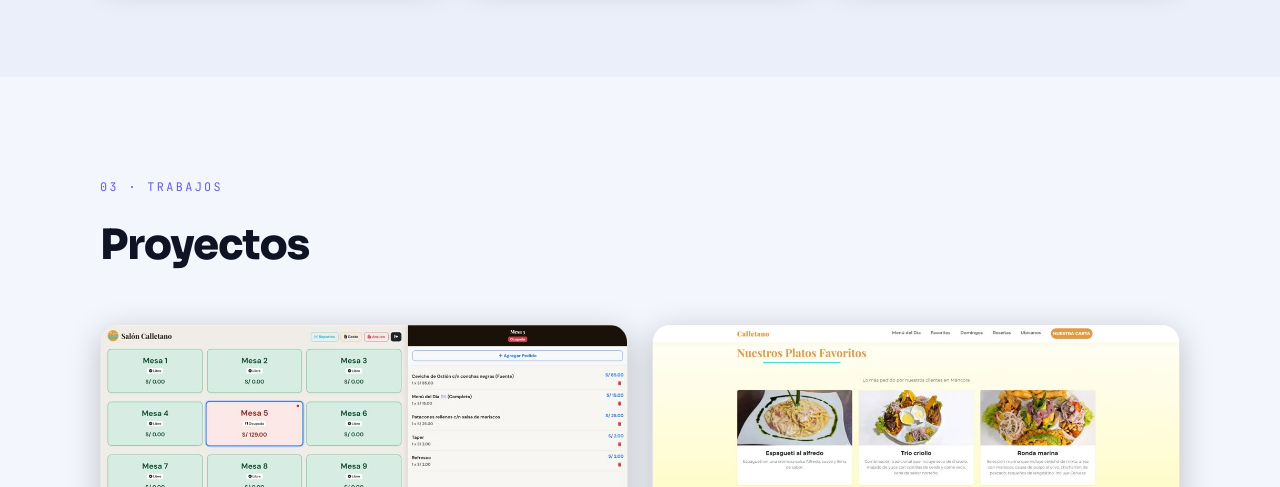
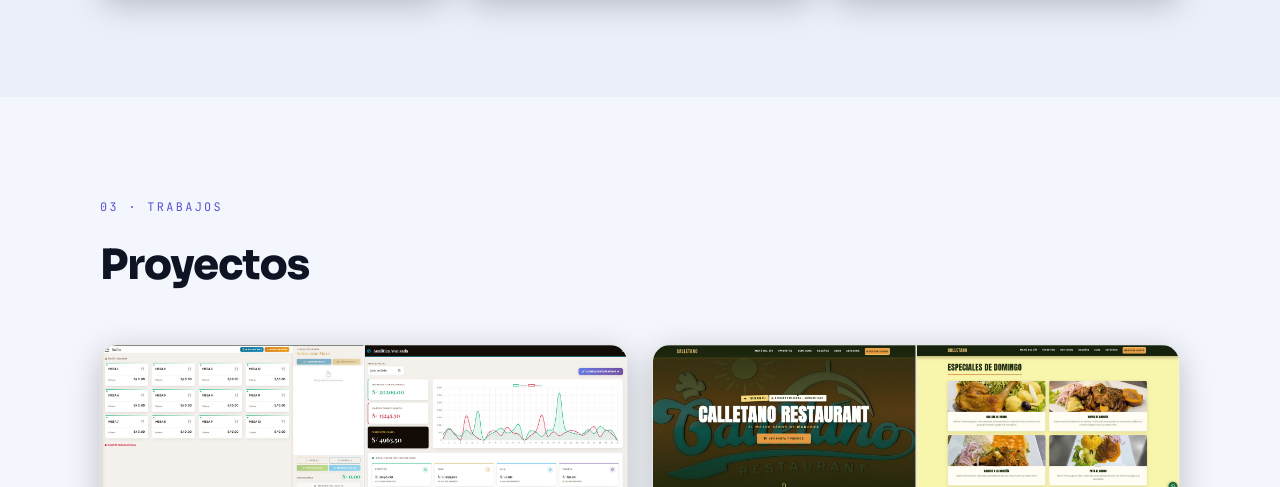
Before and after one commit to JuanCall/Portafolio-Web, a plain HTML site: page index.html in a window 1280 px wide. Shown: the part 2313-2800 px from the top of the page. Drawn offline with Linux system fonts and the light colour scheme.

Commit message:
feat: actualización de proyectos Calletano con galería 2-up e imágenes optimizadas

```diff
--- a/index.html
+++ b/index.html
@@ -153,7 +153,7 @@
             <div class="stack mono">React · Node.js · React Native · Firebase</div>
             <div class="btns">
                 <a href="#proyectos" class="btn btn-primary">Ver proyectos</a>
-                <a href="docs/CV - Calle Rosales.docx" download class="btn btn-ghost">Descargar CV</a>
+                <a href="docs/CV - Calle Rosales.pdf" download class="btn btn-ghost">Descargar CV</a>
             </div>
         </div>
         <div class="scroll-hint" aria-hidden="true"><span class="mono">scroll</span><i></i></div>
@@ -250,11 +250,14 @@
                 <h2 class="sec-title">Proyectos</h2>
                 <div class="projects-grid reveal">
                     <article class="project-card glass">
-                        <div class="shot"><img src="img/SistemaPOS_Calletano.jpg" alt="Captura del sistema Calletano POS" loading="lazy" decoding="async" width="640" height="360"></div>
+                        <div class="shot">
+                            <div class="shot-frame"><img src="img/SistemaPOSCuadriculaMesas.jpg" alt="Cuadrícula de mesas del salón en Calletano POS" loading="lazy" decoding="async" width="640" height="360"></div>
+                            <div class="shot-frame"><img src="img/SistemaPOSGraficoAnalitica.jpg" alt="Dashboard de analítica y ventas de Calletano POS" loading="lazy" decoding="async" width="640" height="360"></div>
+                        </div>
                         <div class="p-body">
                             <div class="p-top"><span class="badge mono">FLAGSHIP</span><span class="p-year mono">2026</span></div>
                             <h3>Calletano POS</h3>
-                            <p>Sistema de Punto de Venta para Restaurantes con tres componentes sincronizados en tiempo real: caja de escritorio (Electron + React), app móvil POS-Mozo (React Native/Expo/TypeScript) y web. API REST y tiempo real con Socket.IO sobre SQLite, autenticación segura (bcrypt), validación (Zod) y logging (Winston). Gestión de salón, cobros mixtos, boletas con QR SUNAT, arqueo de caja, dashboard gerencial (Chart.js), inventario, delivery, club de clientes e instalador de Windows (NSIS).</p>
+                            <p>Módulo administrativo (POS): centraliza la operación del restaurante en un solo flujo sincronizado. Caja de escritorio (Electron + React), app móvil para mozos (React Native) y panel web sobre una API REST con Socket.IO y SQLite. Cubre salón y mesas, cobros mixtos, boletas con QR SUNAT, arqueo de caja, inventario y dashboard gerencial con Chart.js.</p>
                             <ul class="tags mono"><li>React</li><li>Node.js</li><li>Electron</li><li>Socket.IO</li><li>SQLite</li><li>Chart.js</li></ul>
                             <div class="p-links">
                                 <a href="https://github.com/JuanCall/Web-Calletano-Restaurant" target="_blank" rel="noopener noreferrer" class="link">Código →</a>
@@ -262,11 +265,14 @@
                         </div>
                     </article>
                     <article class="project-card glass">
-                        <div class="shot"><img src="img/Web-CalletanoRestaurant.jpg" alt="Captura del sitio Calletano Web" loading="lazy" decoding="async" width="640" height="360"></div>
+                        <div class="shot">
+                            <div class="shot-frame"><img src="img/PortadaWebCalletano.jpg" alt="Portada del sitio web de Calletano Restaurant" loading="lazy" decoding="async" width="640" height="360"></div>
+                            <div class="shot-frame"><img src="img/EspecialesWebCalletano.jpg" alt="Página de especiales y menú digital de Calletano Web" loading="lazy" decoding="async" width="640" height="360"></div>
+                        </div>
                         <div class="p-body">
                             <div class="p-top"><span class="badge mono">EN VIVO</span><span class="p-year mono">2026</span></div>
                             <h3>Calletano Web</h3>
-                            <p>Sitio público del restaurante con menú digital: carta y menú del día en línea, precios y estado abierto/cerrado en tiempo real desde Firestore, y pedidos directos por WhatsApp. SEO técnico (Schema.org, Open Graph, sitemap.xml, robots.txt) y diseño mobile-first, desplegado en Firebase Hosting.</p>
+                            <p>Módulo web público: la cara del restaurante hacia el cliente, con carta y menú del día, disponibilidad y estado abierto/cerrado en tiempo real desde Firestore, y pedidos directos por WhatsApp. Diseño mobile-first con SEO técnico (Schema.org, Open Graph, sitemap) sobre Firebase Hosting.</p>
                             <ul class="tags mono"><li>JavaScript</li><li>Firebase</li><li>Bootstrap 5</li><li>SEO</li></ul>
                             <div class="p-links">
                                 <a href="https://github.com/JuanCall/Web-Calletano-Restaurant" target="_blank" rel="noopener noreferrer" class="link">Código →</a>
--- a/styles.css
+++ b/styles.css
@@ -10,13 +10,17 @@
     --bg-alt: #0A101F;
     --ink: #EAF0FF;
     --ink-dim: rgba(234, 240, 255, 0.66);
-    --ink-faint: rgba(234, 240, 255, 0.44);
+    /* 0.44 daba 3.97:1 sobre la tarjeta glass; 0.54 sube a ~5.4:1 */
+    --ink-faint: rgba(234, 240, 255, 0.54);
     --line: rgba(255, 255, 255, 0.1);
     --violet: #8B7CFF;
     --cyan: #4FE0FF;
     --pink: #EC6BC8;
     --grad: linear-gradient(100deg, var(--violet) 0%, var(--cyan) 100%);
     --grad-soft: linear-gradient(100deg, rgba(139, 124, 255, 0.14), rgba(79, 224, 255, 0.14));
+    /* Tinta sobre superficies pintadas con --grad. El gradiente se mantiene brillante,
+       así que el texto se oscurece en el tema oscuro (blanco sobre el cian daba 1.56:1). */
+    --on-accent: #070B16;
     --glass: rgba(255, 255, 255, 0.045);
     --glass-strong: rgba(255, 255, 255, 0.07);
     --font-display: 'Sora', system-ui, sans-serif;
@@ -32,13 +36,19 @@
     --bg-alt: #EAEFF9;
     --ink: #0E1424;
     --ink-dim: rgba(14, 20, 36, 0.7);
-    --ink-faint: rgba(14, 20, 36, 0.46);
+    /* 0.46 daba 2.99:1 sobre --bg-alt; 0.64 sube a ~5.2:1 */
+    --ink-faint: rgba(14, 20, 36, 0.64);
     --line: rgba(14, 20, 36, 0.1);
     --violet: #6D5AE0;
     --cyan: #0891B2;
     --pink: #C026A9;
-    --grad: linear-gradient(100deg, #6D5AE0 0%, #0891B2 100%);
+    /* Los dos extremos de --grad se oscurecen sólo dentro del gradiente: como tinta sobre
+       los fondos claros del tema, #0891B2 daba 3.2:1 y #6D5AE0 4.35:1 (labels, fechas,
+       badges, strong y enlaces son texto pequeño). También deja blanco encima del CTA.
+       --violet y --cyan siguen brillantes para bordes, orbes y el punto de "disponible". */
+    --grad: linear-gradient(100deg, #6150D8 0%, #0D6E88 100%);
     --grad-soft: linear-gradient(100deg, rgba(109, 90, 224, 0.1), rgba(8, 145, 178, 0.1));
+    --on-accent: #FFFFFF;
     --glass: rgba(255, 255, 255, 0.75);
     --glass-strong: rgba(255, 255, 255, 0.92);
 }
@@ -68,7 +78,7 @@ img { display: block; }
 .mono { font-family: var(--font-mono); font-variant-numeric: tabular-nums; }
 .display { font-family: var(--font-display); font-weight: 800; letter-spacing: -0.025em; line-height: 1.1; text-wrap: balance; }
 
-.skip-link { position: fixed; top: -100px; left: 12px; z-index: 300; background: var(--violet); color: #fff; padding: 10px 18px; font-family: var(--font-mono); font-size: 0.78rem; text-decoration: none; border-radius: 10px; }
+.skip-link { position: fixed; top: -100px; left: 12px; z-index: 300; background: var(--grad); color: var(--on-accent); padding: 10px 18px; font-family: var(--font-mono); font-size: 0.78rem; text-decoration: none; border-radius: 10px; }
 
 /* --- Scroll progress (animate) --- */
 /* Propósito: indicación de estado (progreso de lectura), no un evento; sigue el gesto 1:1. */
@@ -110,7 +120,7 @@ img { display: block; }
     padding: 8px 14px; border-radius: 10px; transition: color 0.2s ease, background 0.2s ease;
 }
 .links a:hover, .links a.active { color: var(--ink); background: var(--glass); }
-.links a.cta { background: var(--grad); color: #fff; font-weight: 600; }
+.links a.cta { background: var(--grad); color: var(--on-accent); font-weight: 600; }
 .links a.cta:hover { box-shadow: 0 6px 24px rgba(139, 124, 255, 0.4); }
 
 .right { display: flex; align-items: center; gap: 10px; }
@@ -134,7 +144,9 @@ img { display: block; }
 .nav-mobile a:hover { color: var(--violet); }
 
 /* --- Hero --- */
-.hero { min-height: 100vh; display: flex; align-items: center; justify-content: center; text-align: center; padding: 130px 24px 90px; position: relative; overflow: hidden; }
+/* El padding inferior reserva la franja del scroll-hint (68px + 30px de separación):
+   con 90px la caja del hint solapaba 8px la de los botones cuando 100vh no alcanzaba. */
+.hero { min-height: 100vh; display: flex; align-items: center; justify-content: center; text-align: center; padding: 130px 24px 110px; position: relative; overflow: hidden; }
 
 .hero-bg { position: absolute; inset: 0; pointer-events: none; }
 .orb { position: absolute; border-radius: 50%; filter: blur(110px); }
@@ -176,7 +188,7 @@ img { display: block; }
     letter-spacing: 0.08em; text-transform: uppercase; text-decoration: none; cursor: pointer;
     transition: transform 0.25s var(--ease), box-shadow 0.25s var(--ease), border-color 0.25s ease;
 }
-.btn-primary { background: var(--grad); color: #fff; font-weight: 600; }
+.btn-primary { background: var(--grad); color: var(--on-accent); font-weight: 600; }
 .btn-ghost { border: 1px solid var(--line); color: var(--ink); background: var(--glass); backdrop-filter: blur(8px); }
 .btn-ghost:hover { border-color: var(--violet); color: var(--violet); }
 
@@ -237,11 +249,21 @@ html:not(.js) .reveal { opacity: 1; transform: none; }
 .projects-grid { display: grid; grid-template-columns: 1fr 1fr; gap: 24px; }
 .project-card { border-radius: var(--radius); overflow: hidden; transition: transform 0.3s var(--ease), box-shadow 0.3s var(--ease), border-color 0.3s ease; }
 .project-card:hover { box-shadow: 0 0 0 1px rgba(139, 124, 255, 0.35); }
-.shot { overflow: hidden; }
-.shot img { width: 100%; height: 210px; object-fit: cover; object-position: top; filter: saturate(0.95); transition: transform 0.5s var(--ease); }
+/* Mini-galería: dos vistas del mismo proyecto separadas por un hairline de 1px (--line, como el resto de bordes).
+   Columnas idénticas (gap, no border) para que ambos marcos midan lo mismo y no quede sliver al pie de la 2ª captura.
+   El marco fija el ratio 16/9 (≈ el de las capturas, 1.70–1.94) para que object-fit: cover recorte lo mínimo. */
+.shot { display: grid; grid-template-columns: 1fr 1fr; gap: 1px; position: relative; }
+.shot::after { content: ''; position: absolute; top: 0; bottom: 0; left: calc(50% - 0.5px); width: 1px; background: var(--line); pointer-events: none; }
+.shot-frame { position: relative; overflow: hidden; aspect-ratio: 16 / 9; }
+.shot img { position: absolute; inset: 0; width: 100%; height: 100%; object-fit: cover; object-position: top; filter: saturate(0.95); transition: transform 0.5s var(--ease); }
 
 /* Emil: revelado de captura con clip-path al entrar la sección (una escena, no fade genérico) */
-.projects-grid .shot img { transform: scale(1.06); clip-path: inset(0 0 100% 0); transition: clip-path 750ms var(--ease) 120ms, transform 500ms var(--ease); }
+.projects-grid .shot img { transform: scale(1.06); clip-path: inset(0 0 100% 0); transition: clip-path 750ms var(--ease) var(--shot-delay, 120ms), transform 500ms var(--ease); }
+/* Cascada de lectura: vista 1 → vista 2 → siguiente proyecto, 120ms de paso */
+.project-card:nth-child(1) .shot-frame:nth-child(1) img { --shot-delay: 120ms; }
+.project-card:nth-child(1) .shot-frame:nth-child(2) img { --shot-delay: 240ms; }
+.project-card:nth-child(2) .shot-frame:nth-child(1) img { --shot-delay: 360ms; }
+.project-card:nth-child(2) .shot-frame:nth-child(2) img { --shot-delay: 480ms; }
 .projects-grid.visible .shot img { transform: scale(1); clip-path: inset(0 0 0 0); }
 /* Sin JS, la captura siempre visible */
 html:not(.js) .projects-grid .shot img { clip-path: inset(0 0 0 0); transform: none; }
@@ -254,7 +276,8 @@ html:not(.js) .projects-grid .shot img { clip-path: inset(0 0 0 0); transform: n
 .tags { list-style: none; display: flex; flex-wrap: wrap; gap: 8px; margin-bottom: 18px; }
 .tags li { font-size: 0.72rem; color: var(--ink-dim); border: 1px solid var(--line); border-radius: 20px; padding: 4px 10px; }
 .p-links { display: flex; gap: 16px; flex-wrap: wrap; }
-.link { color: var(--ink-dim); text-decoration: none; font-size: 0.86rem; font-weight: 500; }
+/* padding vertical: la caja medía 61x23 y el mínimo AA de puntero (WCAG 2.5.8) es 24x24 */
+.link { color: var(--ink-dim); text-decoration: none; font-size: 0.86rem; font-weight: 500; padding: 3px 0; }
 .link:hover { color: var(--violet); }
 .link-solid { background: var(--grad); -webkit-background-clip: text; background-clip: text; color: transparent; font-weight: 700; }
 
@@ -356,7 +379,6 @@ html:not(.js) .hero-content > * { animation: none; }
     .hero { padding: 120px 18px 80px; }
     .skills-grid { grid-template-columns: 1fr; }
     .stat-strip { grid-template-columns: 1fr 1fr; }
-    .shot img { height: 180px; }
     .contact-grid { flex-direction: column; align-items: center; }
     .scroll-hint { display: none; }
 }
```
Also changed, not shown: img/EspecialesWebCalletano.jpg (added), img/PortadaWebCalletano.jpg (added), img/Portafolio-Web.jpg (deleted), img/SistemaPOSCuadriculaMesas.jpg (added), img/SistemaPOSGraficoAnalitica.jpg (added), img/SistemaPOS_Calletano.jpg (deleted), img/Web-CalletanoRestaurant.jpg (deleted), 3 other files.
